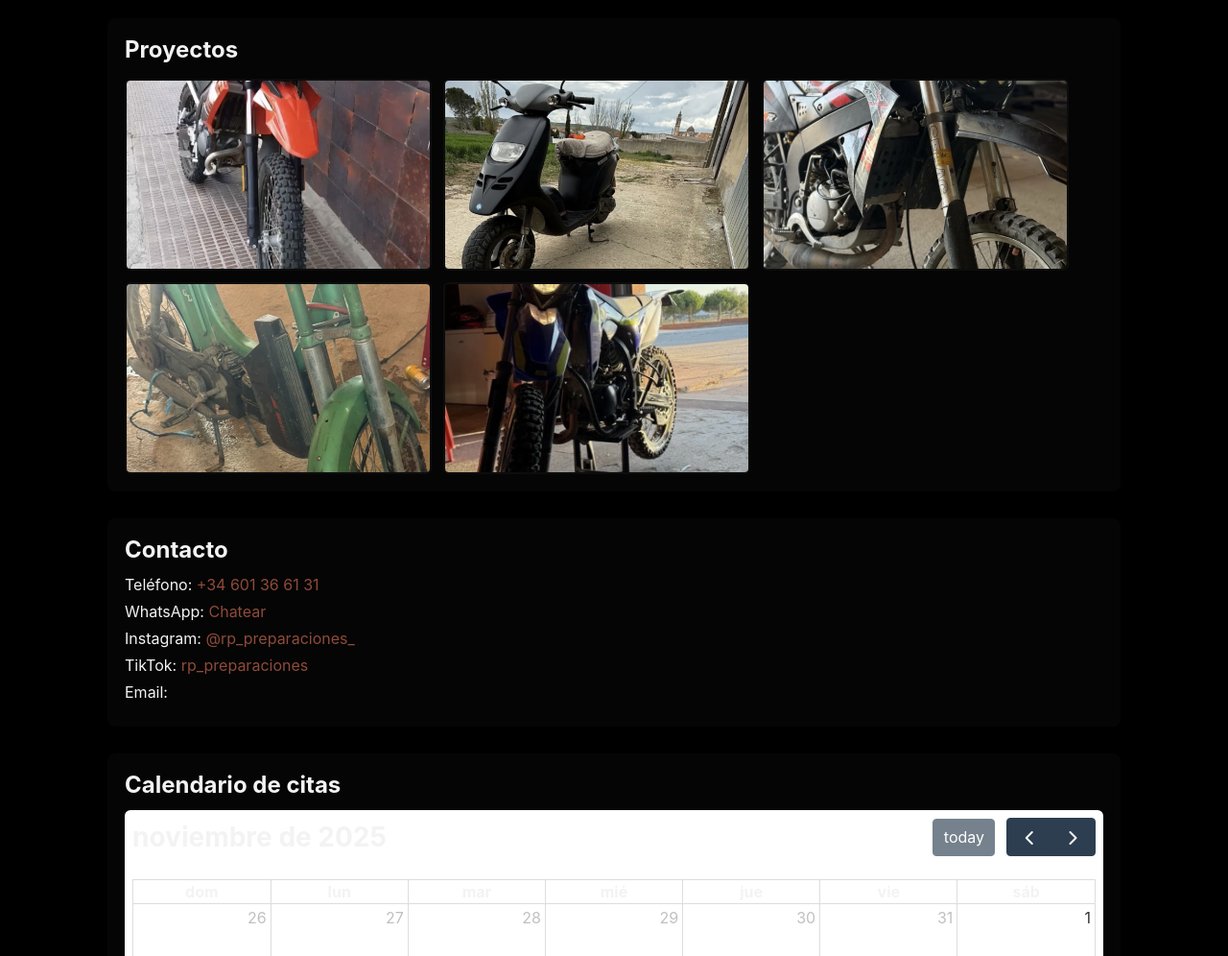
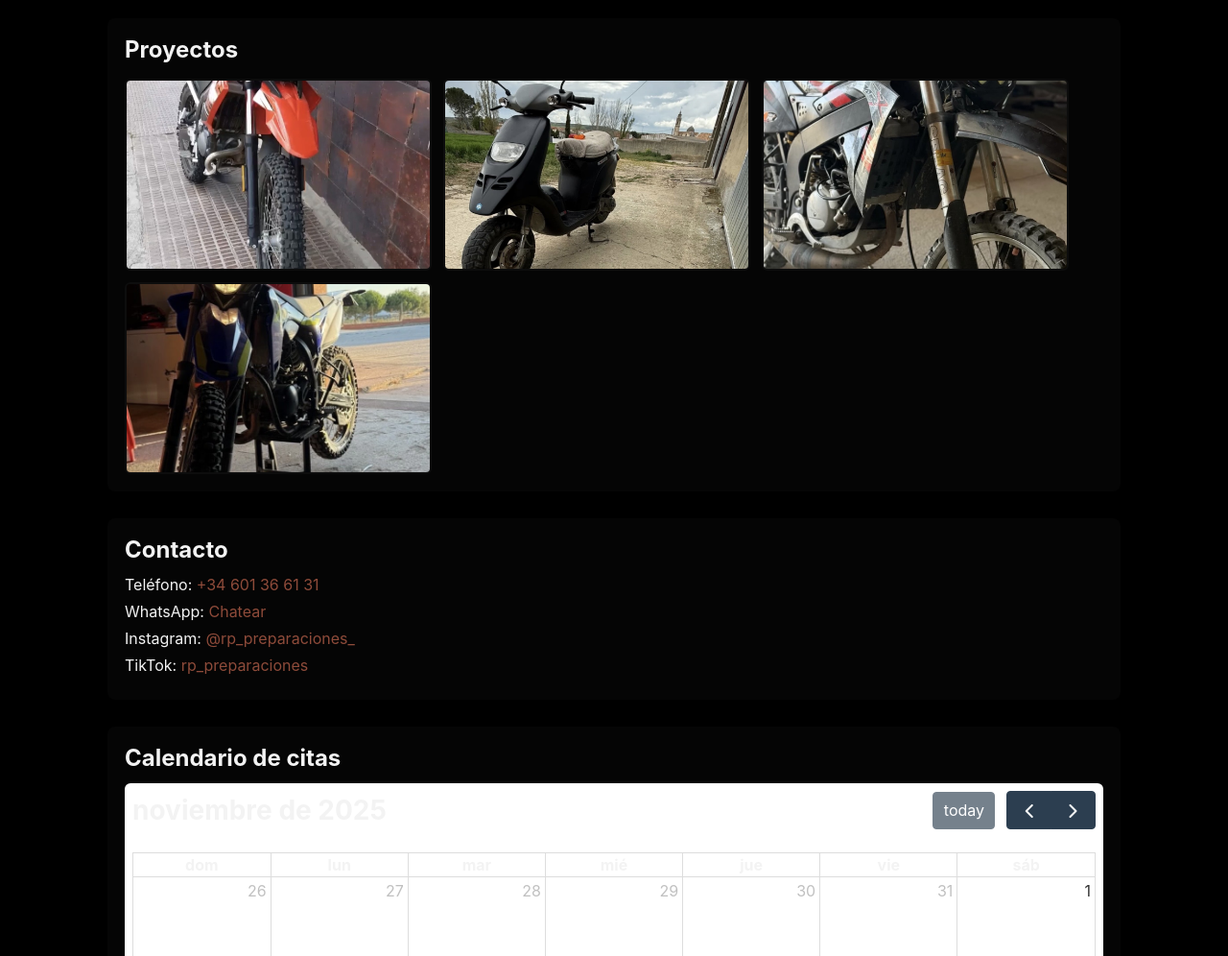
Before and after one commit to Pablitoo14/rp-preparaciones, a website: page Página.html in a window 1280 px wide. Shown: the part 104-1100 px from the top of the page at 96% size. Drawn offline with nearby package versions, Linux system fonts and the light colour scheme; no server answers.

Commit message:
Actualizo sección de imagenes y quito el email

```diff
--- a/Página.html
+++ b/Página.html
@@ -35,8 +35,7 @@
         <img src="imagenes/IMG_1996-min.jpg" alt="Proyecto 1">
         <img src="imagenes/IMG_1997-min.jpg" alt="Proyecto 2">
         <img src="imagenes/IMG_1998-min.jpg" alt="Proyecto 3">
-        <img src="imagenes/IMG_1999-min.jpg" alt="Proyecto 4">
-        <img src="imagenes/IMG_2001-min.jpg" alt="Proyecto 5">
+        <img src="imagenes/IMG_2001-min.jpg" alt="Proyecto 4">
       </div>
     </section>
 
@@ -48,7 +47,6 @@
         <li>WhatsApp: <a href="https://wa.me/34601366131" target="_blank" rel="noopener">Chatear</a></li>
         <li>Instagram: <a href="https://instagram.com/rp_preparaciones_" target="_blank" rel="noopener">@rp_preparaciones_</a></li>
         <li>TikTok: <a href="https://www.tiktok.com/@rp_preparaciones" target="_blank" rel="noopener">rp_preparaciones</a></li>
-        <li>Email: <em></em></li>
       </ul>
     </section>
 
```
